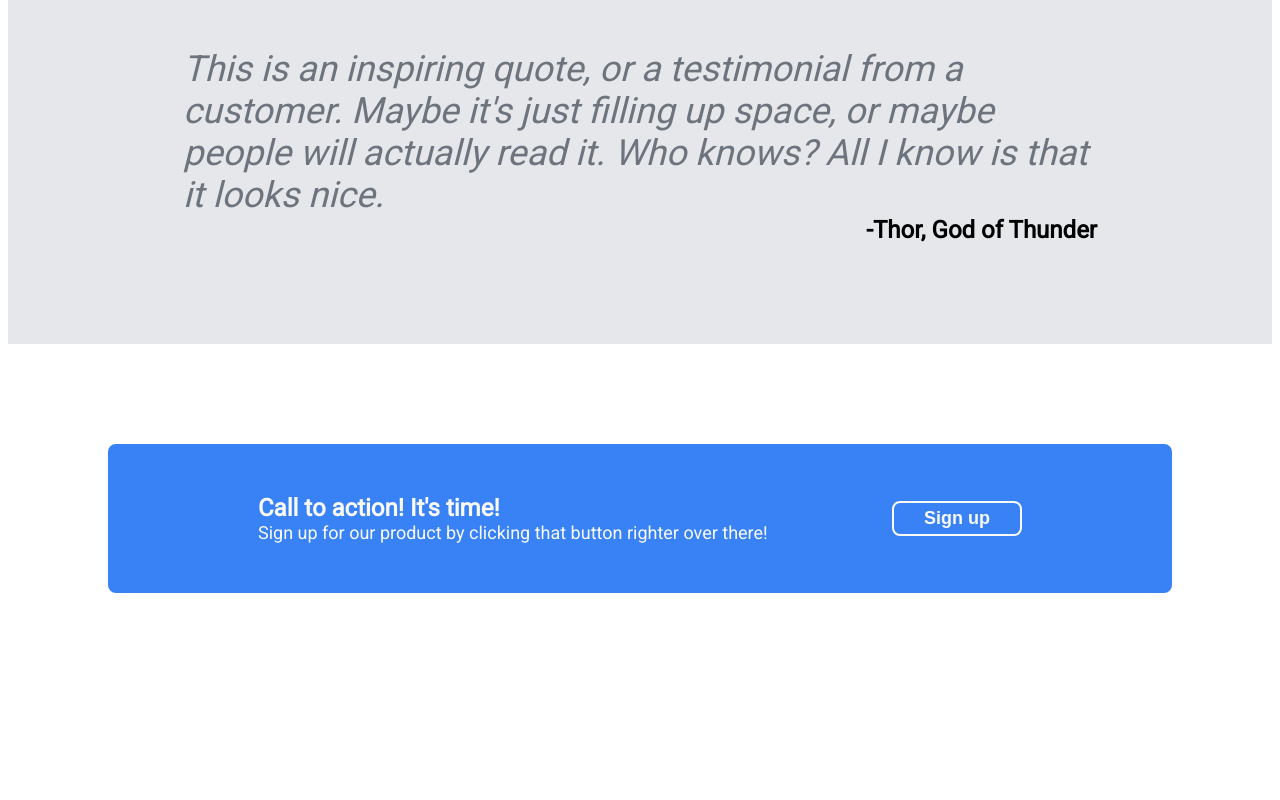
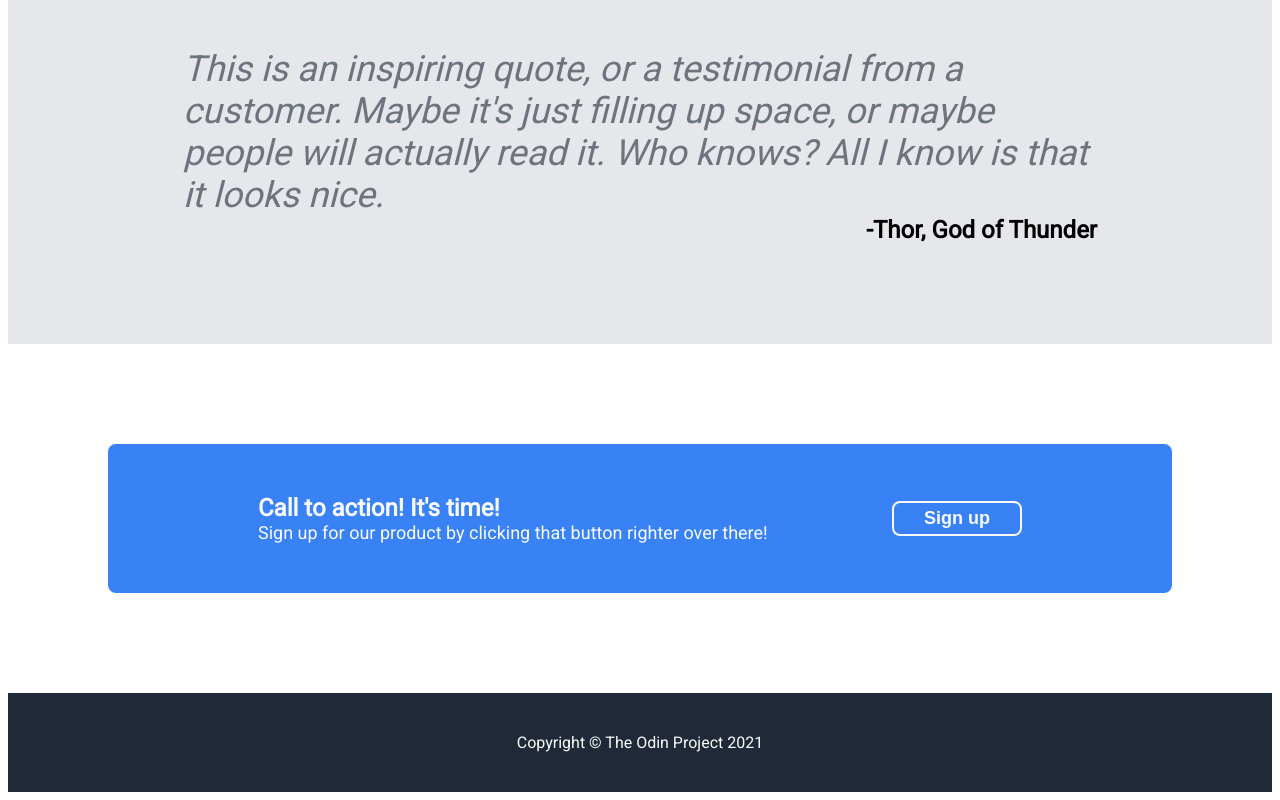
Before and after one commit to donngai/TOP-Landing-Page, a plain HTML site: page index.html in a window 1280 px wide. Shown: the part 935-1735 px from the top of the page. Before the commit the page ends 1636 px from the top, so only its background shows below. Drawn offline with Linux system fonts and the light colour scheme.

Commit message:
Added footer and copyright logo

```diff
--- a/index.html
+++ b/index.html
@@ -99,6 +99,11 @@
             </div>
         </div>
 
+        <!-- Footer -->
+        <div class="footer">
+            Copyright © The Odin Project 2021
+        </div>
+
     </body>
 
 </html>
--- a/stylesheet.css
+++ b/stylesheet.css
@@ -177,3 +177,11 @@ body {
     border-color: #F9FAF8;
     border-style:solid;
 }
+
+/* Footer */
+.footer {
+    text-align: center;
+    background-color: #1F2937;
+    color: #F9FAF8;
+    padding: 40px;
+}
```
